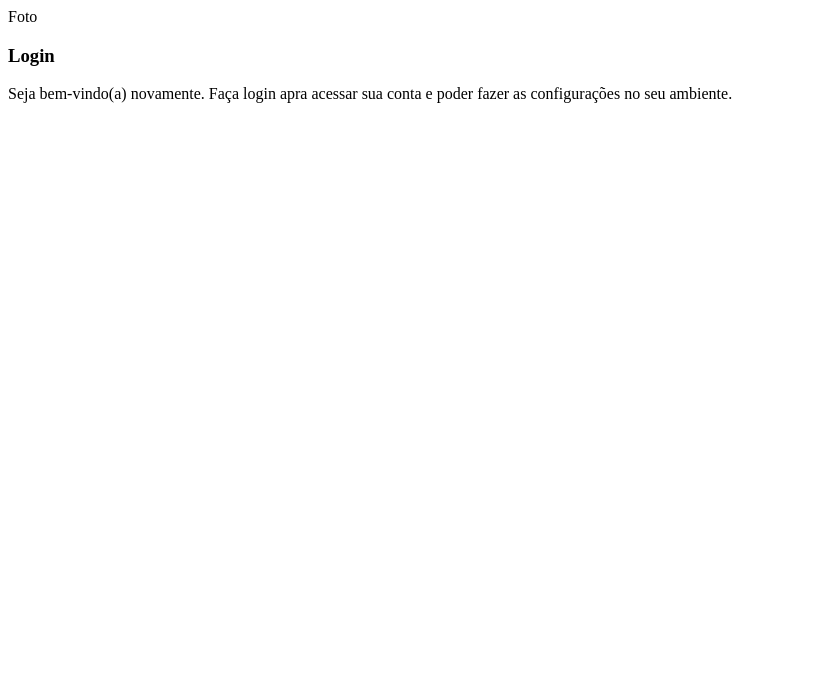
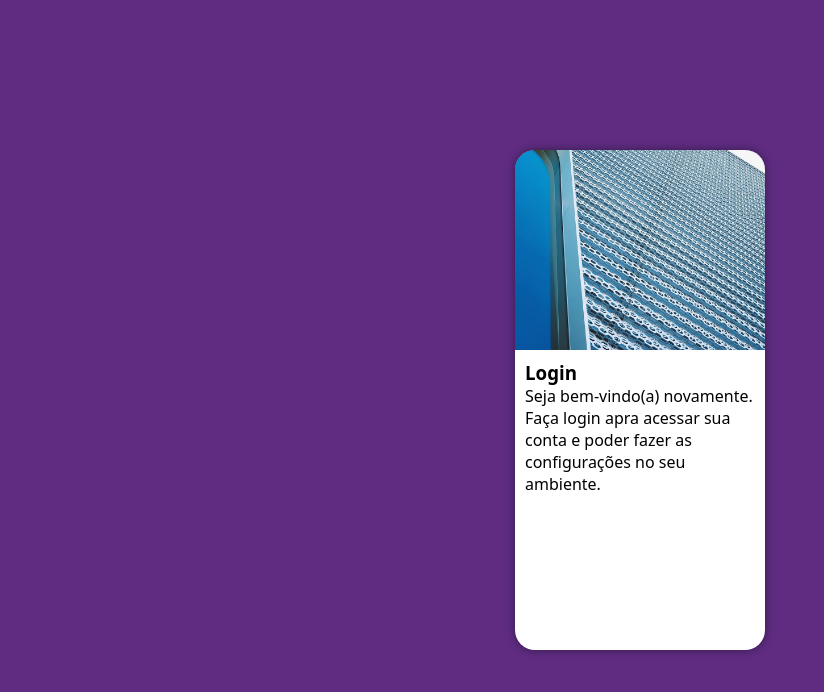
Before and after one commit to tuliodasilva/projeto-login, a plain HTML site: page index.html in a window 1280 px wide. Shown: the whole page, without its empty margins (0-824 px from the left). Drawn offline with Linux system fonts and the light colour scheme.

Commit message:
desafio-login-celular

```diff
--- a/estilos/style.css
+++ b/estilos/style.css
@@ -6,3 +6,53 @@
     Lilás: #5f2c82
 
 */
+
+
+* {
+    font-family: system-ui, -apple-system, BlinkMacSystemFont, 'Segoe UI', Roboto, Oxygen, Ubuntu, Cantarell, 'Open Sans', 'Helvetica Neue', sans-serif;
+
+    padding: 0px;
+    margin: 0px;
+    box-sizing: border-box;
+}
+
+body, html {
+    background-color: #5f2c82;
+    height: 100vh;
+    width: 100vw;
+}
+
+main {
+    position: relative;
+    height: 100vh;
+    width: 100vw;
+}
+
+section#login {
+    position: absolute;
+    top: 50%;
+    left: 50%;
+    transform: translate(-50%, -50%);
+    overflow: hidden;
+
+
+    background-color: white;
+    width: 250px;
+    height: 500px;
+    border-radius: 20px;
+    box-shadow: 0px 0px 10px rgba(0, 0, 0, 0.452);
+
+}
+
+section#login > article#imagem {
+    display: block;
+    background: #5f2c82 url(../imagens/metal.jpg) no-repeat;
+    background-size: cover;
+    background-position: left bottom;
+    height: 200px;
+}
+
+section#login > article#formulario {
+    display: block;
+    padding: 10px;
+}
--- a/index.html
+++ b/index.html
@@ -10,7 +10,7 @@
     <main>
         <section id="login">
             <article id="imagem">
-                Foto
+                <!--Aqui vai a imagem dentro das CSS-->
             </article>
             <article id="formulario">
                 <h1>Login</h1>
```
